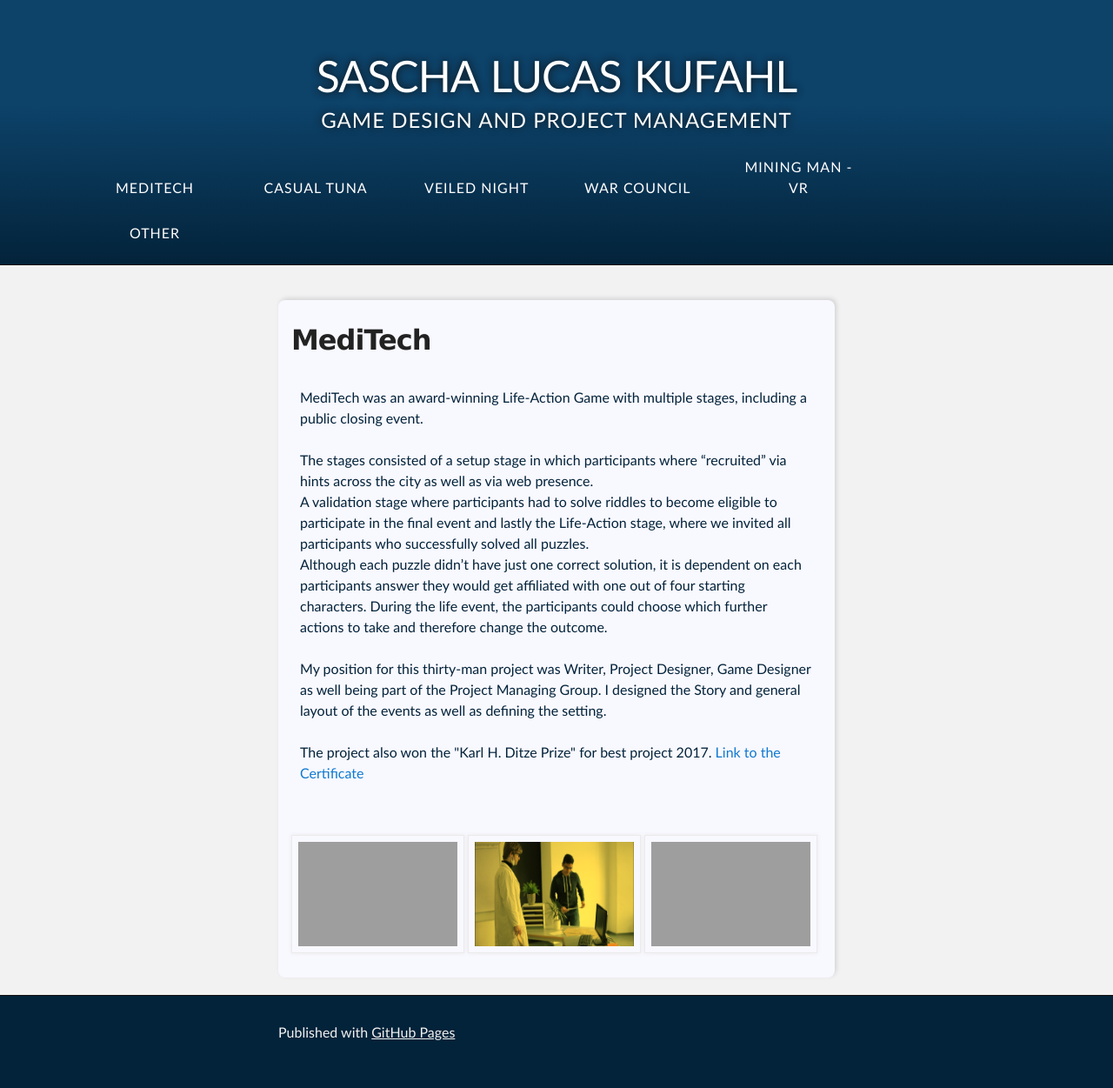
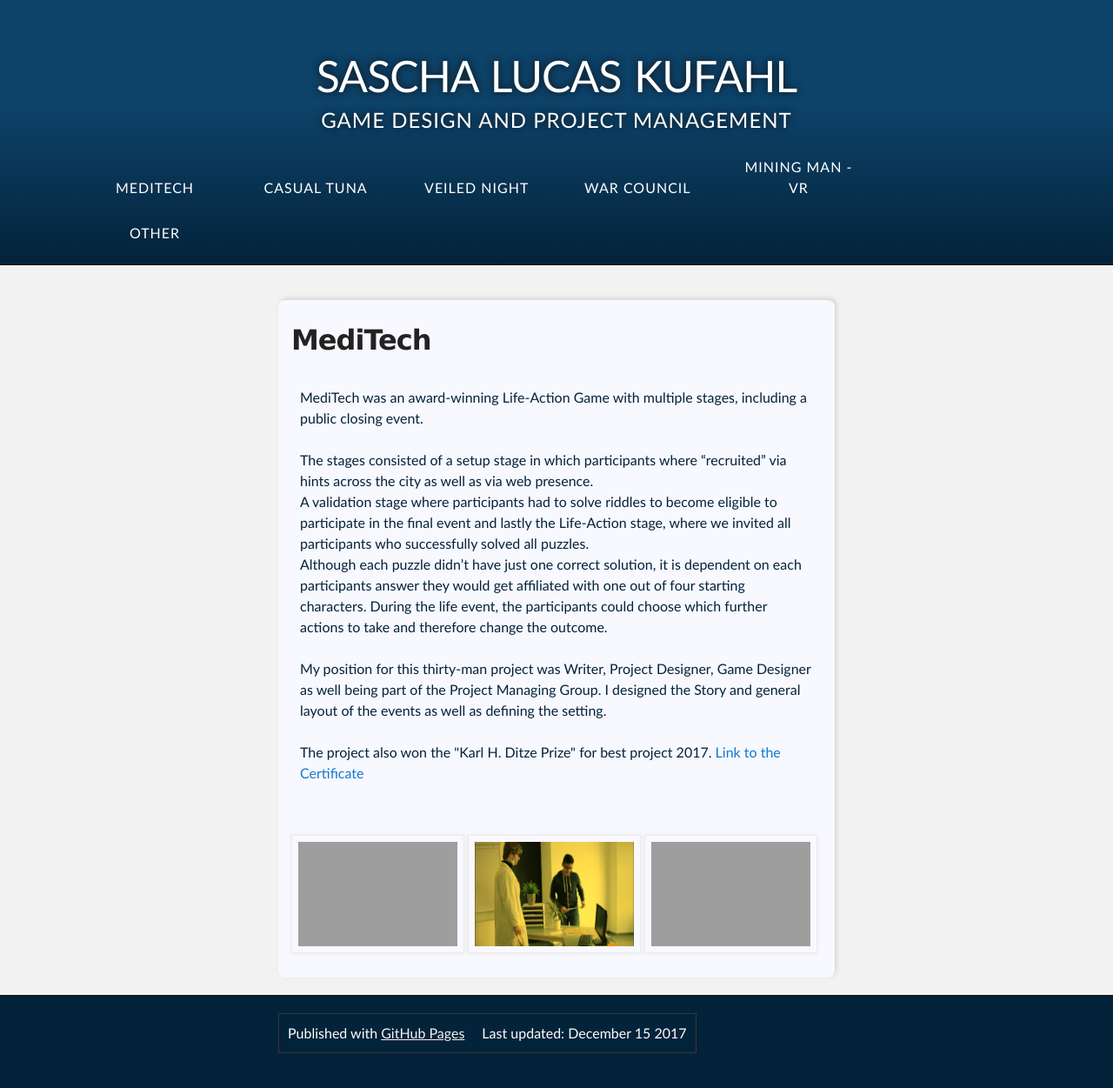
Before and after one commit to SaschaLK/SaschaLK.github.io, a Jekyll site: the page built from index.md, in a window 1280 px wide. Shown: the whole page at 87% size. Built offline with Jekyll 4.4.1, drawn with Linux system fonts in a browser that asks for light colours; our own code applies the rules of GitHub Pages for plain Markdown files; the repository's description, which GitHub fills in, is left out; grey boxes are pictures that could not be loaded.

Commit message:
last edited

```diff
--- a/_layouts/default.html
+++ b/_layouts/default.html
@@ -46,7 +46,14 @@
                 {% if site.github.is_project_page %}
                 <p class="copyright">{{ site.title | default: site.github.repository_name }} maintained by <a href="{{ site.github.owner_url }}">{{ site.github.owner_name }}</a></p>
                 {% endif %}
-                <p>Published with <a href="https://pages.github.com">GitHub Pages</a></p>
+                <div id="footerLine">
+                    <table>
+                        <tr>
+                            <td>Published with <a href="https://pages.github.com">GitHub Pages</a></td>
+                            <td id="lastUpdated">Last updated: December 15 2017</td>
+                        </tr>
+                    </table>
+                </div>
             </footer>
         </div>
 
--- a/assets/css/style.scss
+++ b/assets/css/style.scss
@@ -74,3 +74,12 @@ html, body {
     font-family: "Calibri";
     letter-spacing: 1px;
 }
+
+#footerLine table tr td{
+    border: 0;
+    color: white;
+}
+
+#lastUpdated {
+    text-align: right;
+}
```
